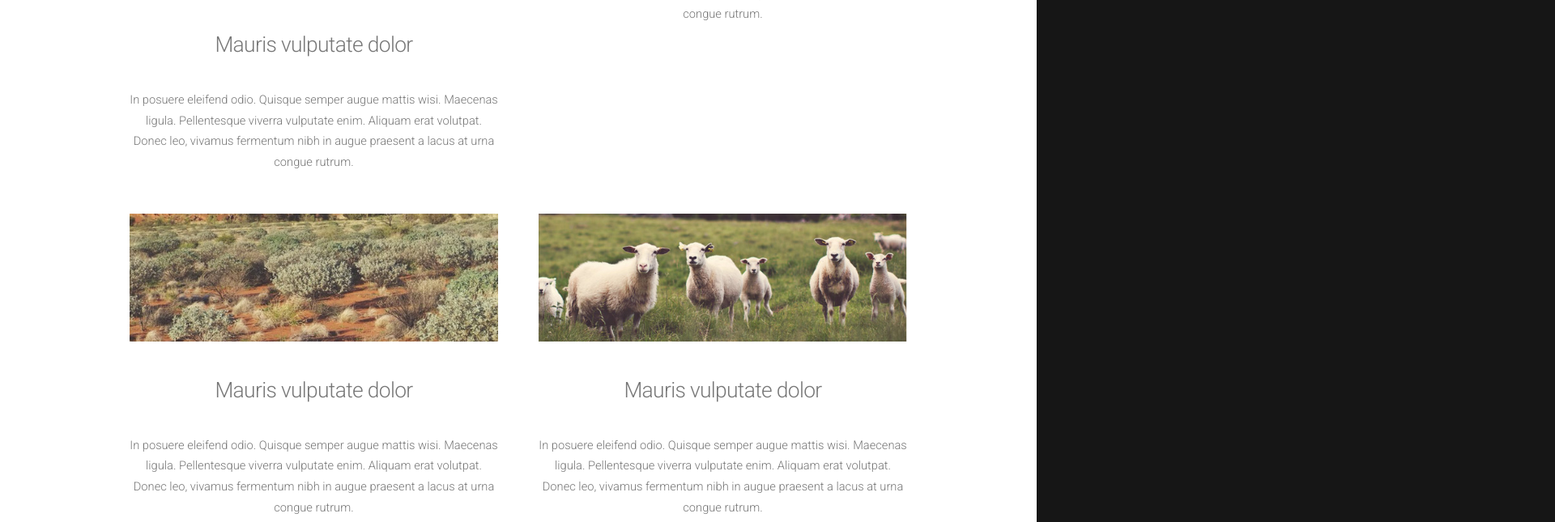
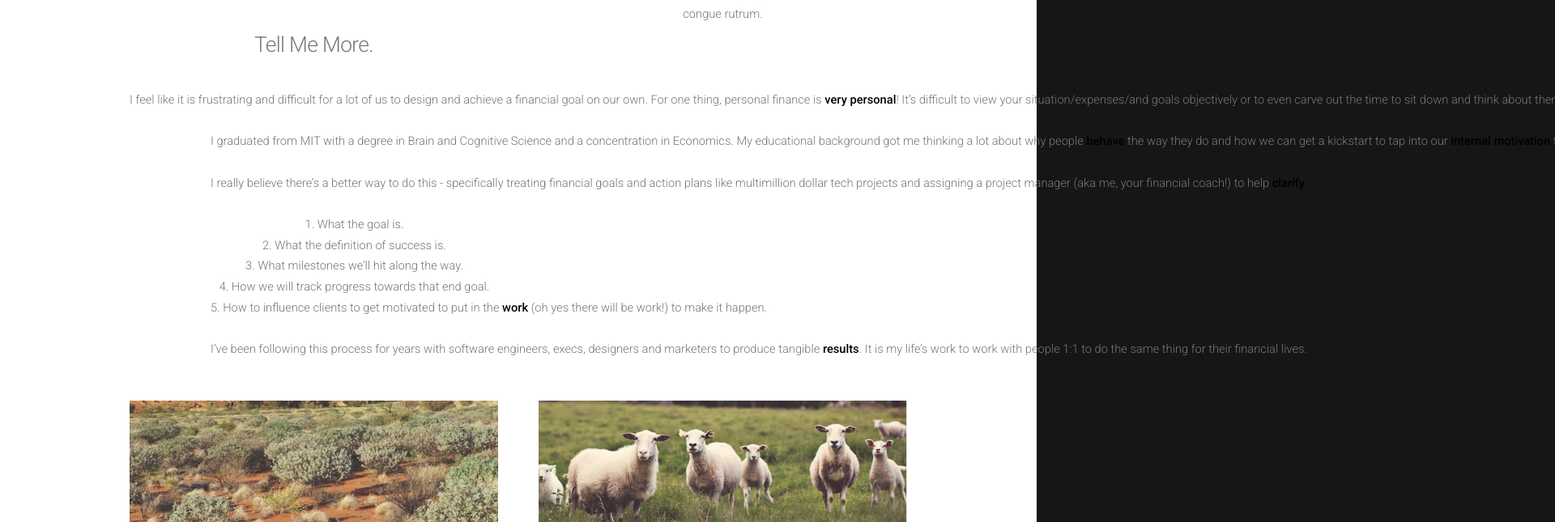
Before and after one commit to leftbudget/leftbudget.github.io, a plain HTML site: page index.html in a window 1280 px wide. Shown: the part 1945-2590 px from the top of the page at 81% size, 1920 px wide, since content can reach past the window. Drawn offline with nearby package versions, Linux system fonts and the light colour scheme.

Commit message:
New Images and Tell Me More Text

```diff
--- a/index.html
+++ b/index.html
@@ -60,7 +60,7 @@
 						<h3>2021 Money Organization Challenge Features</h3>
 						<p><ul><li>Simple Flat Rate of $500</li>
                             <li>Launch Questionnaire</li>
-                            <li>Goal Specifics 15 minute Touchbase</li>
+                            <li>Goal Specifics 15 Minute Touchbase</li>
                             <li>Monthly Income and Expenses Workbook</li>
                             <li>2x 1:1 Financial Coaching Session - 1 hour each</li>
                             <li>Action Plan Re-evaluation and Refinement</li>
@@ -80,9 +80,22 @@
 					<section class="6u">
 						<a href="#" class="image full"><img src="images/pic01.jpg" alt=""></a>
 						<header>
-							<h2>Mauris vulputate dolor</h2>
+							<h2>Tell Me More.</h2>
 						</header>
-						<p>In posuere eleifend odio. Quisque semper augue mattis wisi. Maecenas ligula. Pellentesque viverra vulputate enim. Aliquam erat volutpat. Donec leo, vivamus fermentum nibh in augue praesent a lacus at urna congue rutrum.</p>
+						<p><pre>I feel like it is frustrating and difficult for a lot of us to design and achieve a financial goal on our own. For one thing, personal finance is <strong>very personal</strong>! It’s difficult to view your situation/expenses/and goals objectively or to even carve out the time to sit down and think about them at all!
+
+                            I graduated from MIT with a degree in Brain and Cognitive Science and a concentration in Economics. My educational background got me thinking a lot about why people <strong>behave</strong> the way they do and how we can get a kickstart to tap into our <strong>internal motivation</strong> to reach our own goals. I think it is critical to point out that no financial coach can pick your goals for you, they have to be 100% your own or there’s no chance we’re going to be able to help you succeed.
+
+                            I really believe there’s a better way to do this - specifically treating financial goals and action plans like multimillion dollar tech projects and assigning a project manager (aka me, your financial coach!) to help <strong>clarify</strong>
+
+                            1. What the goal is.
+                            2. What the definition of success is.
+                            3. What milestones we’ll hit along the way.
+                            4. How we will track progress towards that end goal.
+                            5. How to influence clients to get motivated to put in the <strong>work</strong> (oh yes there will be work!) to make it happen.
+
+                            I’ve been following this process for years with software engineers, execs, designers and marketers to produce tangible <strong>results</strong>. It is my life’s work to work with people 1:1 to do the same thing for their financial lives. </pre>
+</p>
 					</section>
 					<section class="6u">
 						<a href="#" class="image full"><img src="images/pic02.jpg" alt=""></a>
```
Also changed, not shown: 2 other files.
